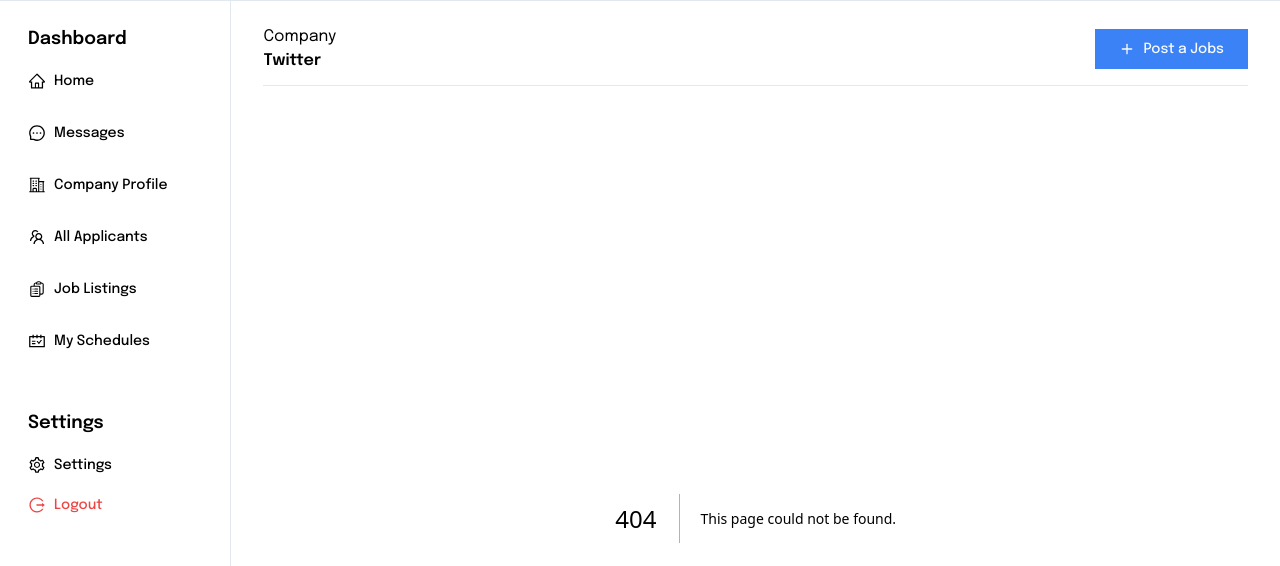
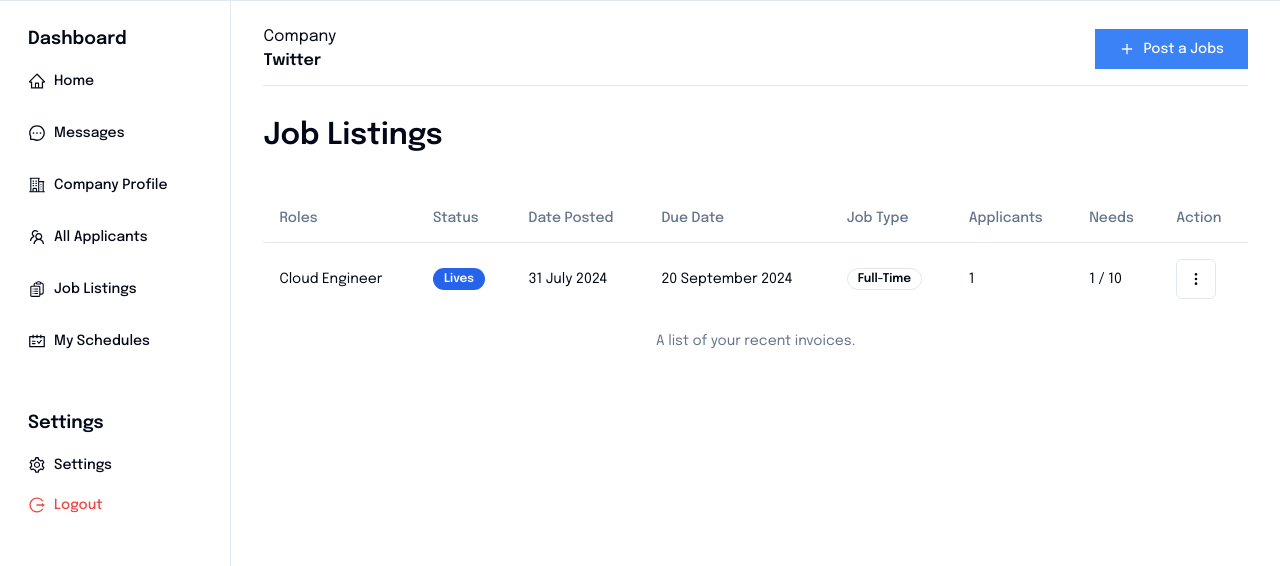
Before and after one commit to glng-swndru/altocumulus-dashboard-job, a Next.js app: page /job-listings in a window 1280 px wide. Before the commit this address had no page. Shown: the top 566 px of the page. Built offline with nearby package versions, Linux system fonts and the light colour scheme.

Commit message:
Job Listings

```diff
--- /dev/null
+++ b/src/app/job-listings/page.tsx
@@ -0,0 +1,64 @@
+import React, { FC } from "react";
+import {
+  Table,
+  TableBody,
+  TableCaption,
+  TableCell,
+  TableHead,
+  TableHeader,
+  TableRow,
+} from "@/components/ui/table";
+import { JOB_LISTING_COLUMNS, JOB_LISTING_DATA } from "@/constants";
+import { Badge } from "@/components/ui/badge";
+import { Button } from "@/components/ui/button";
+import { MoreVerticalIcon } from "lucide-react";
+
+interface JobListingsPageProps {}
+
+const JobListingsPage: FC<JobListingsPageProps> = ({}) => {
+  return (
+    <div>
+      <div className="font-semibold text-3xl">Job Listings</div>
+
+      <div className="mt-10">
+        <Table>
+          <TableCaption>A list of your recent invoices.</TableCaption>
+          <TableHeader>
+            <TableRow>
+              {JOB_LISTING_COLUMNS.map((item: string, i: number) => (
+                <TableHead key={item + i}>{item}</TableHead>
+              ))}
+              <TableHead>Action</TableHead>
+            </TableRow>
+          </TableHeader>
+          <TableBody>
+            {JOB_LISTING_DATA.map((item: any, i: number) => (
+              <TableRow key={item.roles + i}>
+                <TableCell>{item.roles}</TableCell>
+                <TableCell>
+                  <Badge>{item.status}</Badge>
+                </TableCell>
+                <TableCell>{item.datePosted}</TableCell>
+                <TableCell>{item.dueDate}</TableCell>
+                <TableCell>
+                  <Badge variant="outline">{item.jobType}</Badge>
+                </TableCell>
+                <TableCell>{item.applicants}</TableCell>
+                <TableCell>
+                  {item.applicants} / {item.needs}
+                </TableCell>
+                <TableCell>
+                  <Button size="icon" variant="outline">
+                    <MoreVerticalIcon className="w-4 h-4" />
+                  </Button>
+                </TableCell>
+              </TableRow>
+            ))}
+          </TableBody>
+        </Table>
+      </div>
+    </div>
+  );
+};
+
+export default JobListingsPage;
--- a/src/components/layouts/Sidebar/index.tsx
+++ b/src/components/layouts/Sidebar/index.tsx
@@ -1,4 +1,7 @@
+"use client";
+
 import { Button } from "@/components/ui/button";
+import { useRouter } from "next/navigation";
 import React, { FC } from "react";
 
 import {
@@ -17,6 +20,8 @@ import {
 interface SidebarProps {}
 
 const Sidebar: FC<SidebarProps> = ({}) => {
+  const router = useRouter();
+
   return (
     <div className="pb-12 min-h-screen">
       <div className="space-y-4 py-4">
@@ -26,6 +31,7 @@ const Sidebar: FC<SidebarProps> = ({}) => {
             <Button
               variant={"ghost"}
               className="w-full justify-start rounded-none hover:text-primary"
+              onClick={() => router.push("/")}
             >
               <AiOutlineHome className="mr-2 text-lg" />
               Home
@@ -54,6 +60,7 @@ const Sidebar: FC<SidebarProps> = ({}) => {
             <Button
               variant={"ghost"}
               className="w-full justify-start rounded-none hover:text-primary"
+              onClick={() => router.push("/job-listings")}
             >
               <HiOutlineClipboardDocumentList className="mr-2 text-lg" />
               Job Listings
--- /dev/null
+++ b/src/components/ui/table.tsx
@@ -0,0 +1,117 @@
+import * as React from "react"
+
+import { cn } from "@/lib/utils"
+
+const Table = React.forwardRef<
+  HTMLTableElement,
+  React.HTMLAttributes<HTMLTableElement>
+>(({ className, ...props }, ref) => (
+  <div className="relative w-full overflow-auto">
+    <table
+      ref={ref}
+      className={cn("w-full caption-bottom text-sm", className)}
+      {...props}
+    />
+  </div>
+))
+Table.displayName = "Table"
+
+const TableHeader = React.forwardRef<
+  HTMLTableSectionElement,
+  React.HTMLAttributes<HTMLTableSectionElement>
+>(({ className, ...props }, ref) => (
+  <thead ref={ref} className={cn("[&_tr]:border-b", className)} {...props} />
+))
+TableHeader.displayName = "TableHeader"
+
+const TableBody = React.forwardRef<
+  HTMLTableSectionElement,
+  React.HTMLAttributes<HTMLTableSectionElement>
+>(({ className, ...props }, ref) => (
+  <tbody
+    ref={ref}
+    className={cn("[&_tr:last-child]:border-0", className)}
+    {...props}
+  />
+))
+TableBody.displayName = "TableBody"
+
+const TableFooter = React.forwardRef<
+  HTMLTableSectionElement,
+  React.HTMLAttributes<HTMLTableSectionElement>
+>(({ className, ...props }, ref) => (
+  <tfoot
+    ref={ref}
+    className={cn(
+      "border-t bg-muted/50 font-medium [&>tr]:last:border-b-0",
+      className
+    )}
+    {...props}
+  />
+))
+TableFooter.displayName = "TableFooter"
+
+const TableRow = React.forwardRef<
+  HTMLTableRowElement,
+  React.HTMLAttributes<HTMLTableRowElement>
+>(({ className, ...props }, ref) => (
+  <tr
+    ref={ref}
+    className={cn(
+      "border-b transition-colors hover:bg-muted/50 data-[state=selected]:bg-muted",
+      className
+    )}
+    {...props}
+  />
+))
+TableRow.displayName = "TableRow"
+
+const TableHead = React.forwardRef<
+  HTMLTableCellElement,
+  React.ThHTMLAttributes<HTMLTableCellElement>
+>(({ className, ...props }, ref) => (
+  <th
+    ref={ref}
+    className={cn(
+      "h-12 px-4 text-left align-middle font-medium text-muted-foreground [&:has([role=checkbox])]:pr-0",
+      className
+    )}
+    {...props}
+  />
+))
+TableHead.displayName = "TableHead"
+
+const TableCell = React.forwardRef<
+  HTMLTableCellElement,
+  React.TdHTMLAttributes<HTMLTableCellElement>
+>(({ className, ...props }, ref) => (
+  <td
+    ref={ref}
+    className={cn("p-4 align-middle [&:has([role=checkbox])]:pr-0", className)}
+    {...props}
+  />
+))
+TableCell.displayName = "TableCell"
+
+const TableCaption = React.forwardRef<
+  HTMLTableCaptionElement,
+  React.HTMLAttributes<HTMLTableCaptionElement>
+>(({ className, ...props }, ref) => (
+  <caption
+    ref={ref}
+    className={cn("mt-4 text-sm text-muted-foreground", className)}
+    {...props}
+  />
+))
+TableCaption.displayName = "TableCaption"
+
+export {
+  Table,
+  TableHeader,
+  TableBody,
+  TableFooter,
+  TableHead,
+  TableRow,
+  TableCell,
+  TableCaption,
+}
--- a/src/constants/index.ts
+++ b/src/constants/index.ts
@@ -5,4 +5,18 @@ export const JOBTYPES: EnumValues = [
     "Part-Time",
     "Remote",
     "Intership",
+];
+
+export const JOB_LISTING_COLUMNS: string[] = ['Roles', 'Status', 'Date Posted', 'Due Date', 'Job Type', 'Applicants', 'Needs']
+
+export const JOB_LISTING_DATA = [
+    {
+        roles: 'Cloud Engineer',
+        status: 'Lives',
+        datePosted: '31 July 2024',
+        dueDate: '20 September 2024',
+        jobType: 'Full-Time',
+        applicants: 1,
+        needs: 10
+    }
 ]
```
